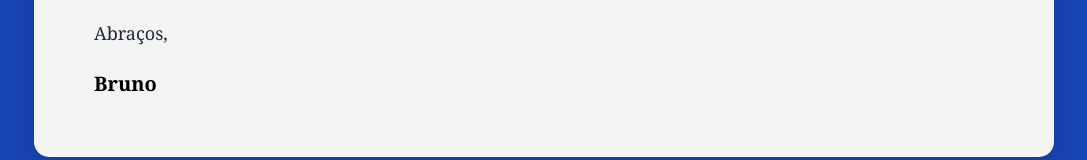
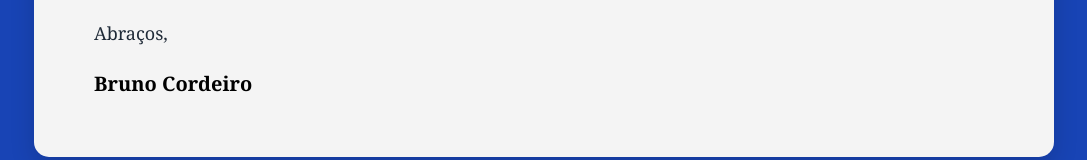
Before and after one commit to BrunoCordeiro07/Carta_de_Viagem, a plain HTML site: page index.html in a window 1280 px wide. Shown: the part 529-689 px from the top of the page, without its empty margins (96-1183 px from the left). Drawn offline with Linux system fonts and the light colour scheme.

Commit message:
Update index.html

```diff
--- a/index.html
+++ b/index.html
@@ -81,7 +81,7 @@
         <div class="assinatura">
             <p>Abraços, </p>
 
-            <div class="nome">Bruno</div>
+            <div class="nome">Bruno Cordeiro</div>
         </div>
 
     </div>
```
